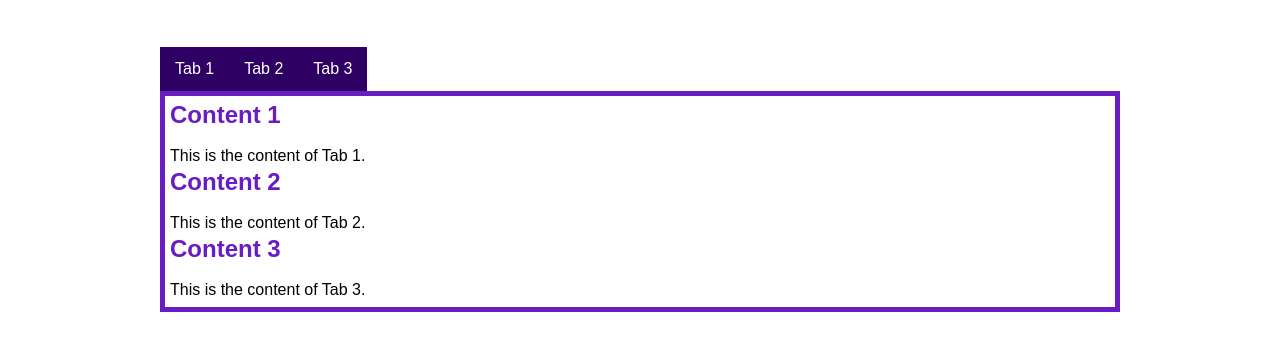
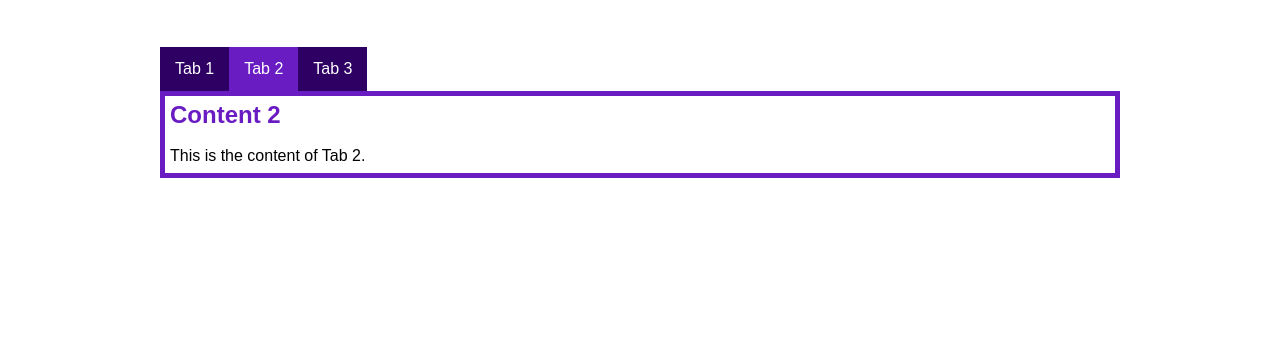
Before and after one commit to alpenkind/vue.js-exercises, a plain HTML site: page 05-conditional-rendering/src/index.html in a window 1280 px wide. Both pictures are taken after a click on the button "Tab 2". Shown: the part 59-410 px from the top of the page. Drawn offline with nearby package versions, Linux system fonts and the light colour scheme.

Commit message:
feat: adding v-on-click to catch click event and binding to tab active class & adding v-if to display content only when tab is active & adding fallback

```diff
--- a/05-conditional-rendering/src/index.html
+++ b/05-conditional-rendering/src/index.html
@@ -23,23 +23,27 @@
         <div id="app" class="inside">
             <div class="tab-box">
                 <nav class="tab-box__nav">
-                    <button class="tab-box__nav-item">Tab 1</button>
-                    <button class="tab-box__nav-item">Tab 2</button>
-                    <button class="tab-box__nav-item">Tab 3</button>
+                    <button v-on:click="activeTab = 1" :class="{'tab-box__nav-item--active': activeTab===1}"
+                        class="tab-box__nav-item">Tab 1</button>
+                    <button v-on:click="activeTab = 2" :class="{'tab-box__nav-item--active': activeTab===2}"
+                        class="tab-box__nav-item">Tab 2</button>
+                    <button v-on:click="activeTab = 3" :class="{'tab-box__nav-item--active': activeTab===3}"
+                        class="tab-box__nav-item">Tab 3</button>
                 </nav>
                 <div class="tab-box__content tab-box tab-box__content--active">
-                    <section class="tab-box__content-item">
+                    <section v-if="activeTab === 1" class="tab-box__content-item">
                         <h2>Content 1</h2>
                         <p>This is the content of Tab 1.</p>
                     </section>
-                    <section class="tab-box__content-item">
+                    <section v-else-if="activeTab === 2" class="tab-box__content-item">
                         <h2>Content 2</h2>
                         <p>This is the content of Tab 2.</p>
                     </section>
-                    <section class="tab-box__content-item">
+                    <section v-else-if="activeTab === 3" class="tab-box__content-item">
                         <h2>Content 3</h2>
                         <p>This is the content of Tab 3.</p>
                     </section>
+                    <section v-else>Error, not Tab selected</section>
                 </div>
             </div>
         </div>
```
